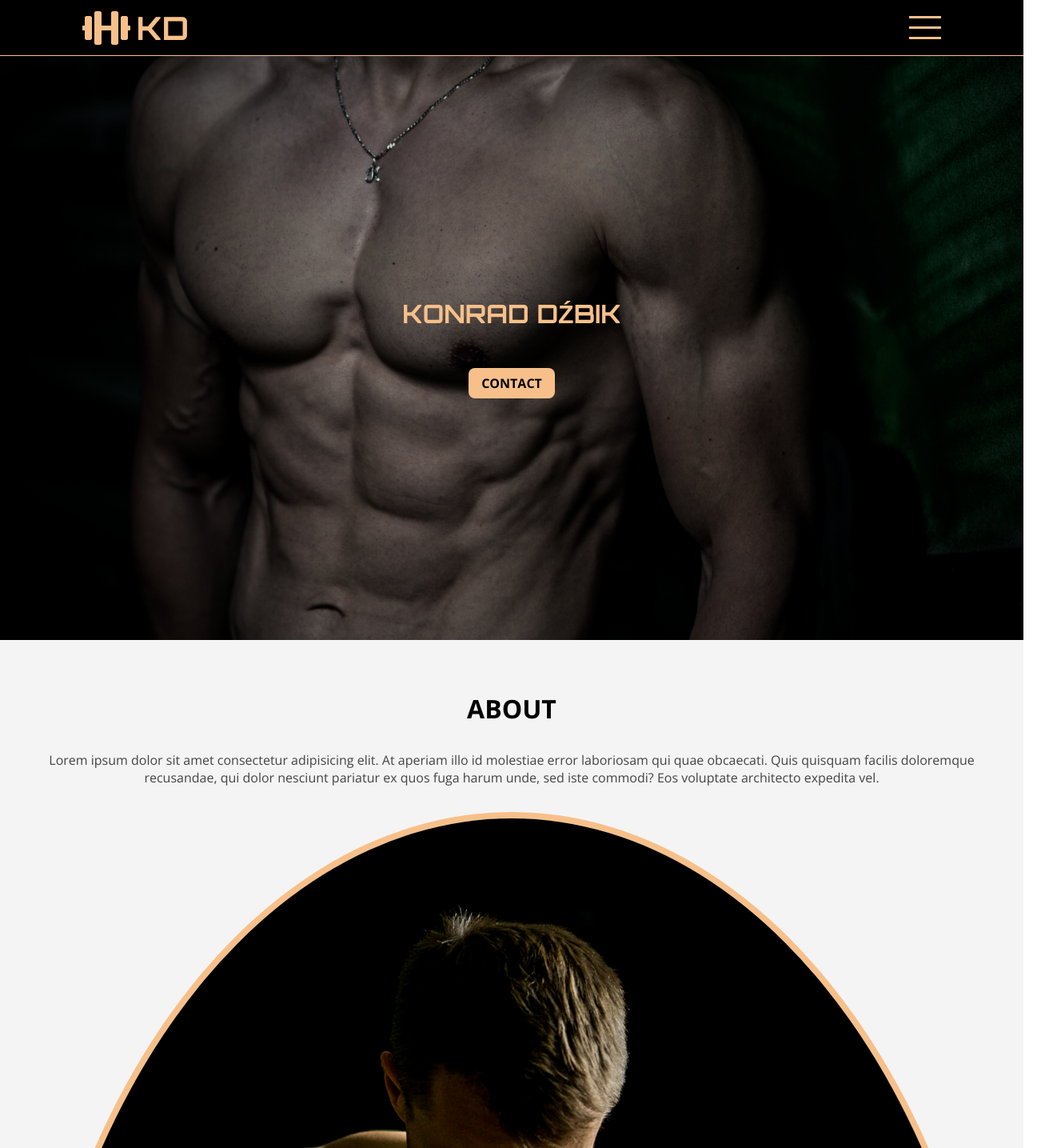
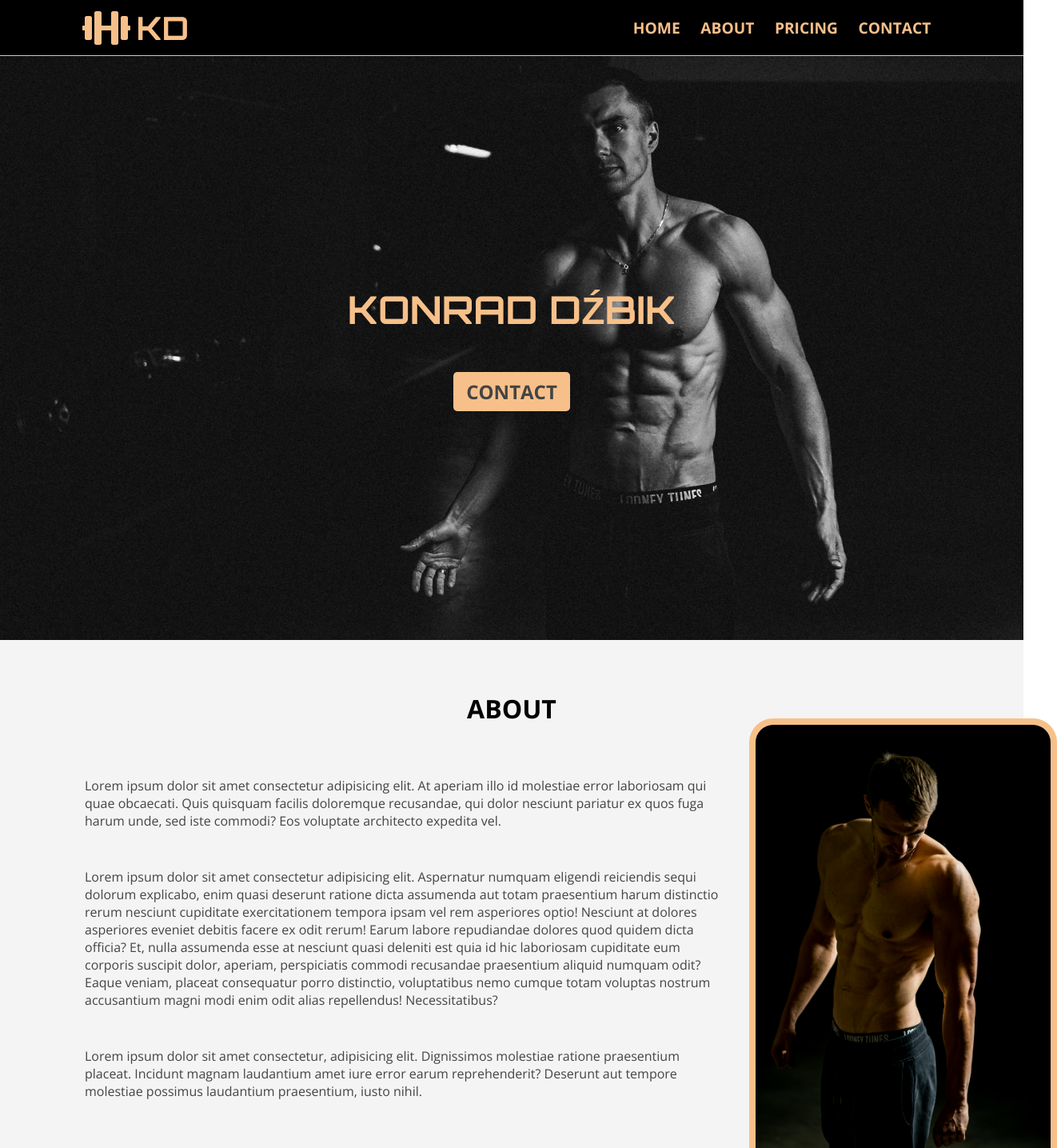
Before and after one commit to sub1ect/personal-brand-website, a React (Create React App) app: page / in a window 1280 px wide. Shown: the top 1435 px of the page at 80% size, 1322 px wide, since content can reach past the window. Built offline with nearby package versions, Linux system fonts and the light colour scheme.

Commit message:
add full desktop layout

```diff
--- a/src/components/about.js
+++ b/src/components/about.js
@@ -4,9 +4,11 @@ import image from "../images/5.jpg";
 
 const About = () => {
   return (
-    <section className="about">
+    <section className="about container">
       <h2 className="about__title">About</h2>
       <p className="about__text">Lorem ipsum dolor sit amet consectetur adipisicing elit. At aperiam illo id molestiae error laboriosam qui quae obcaecati. Quis quisquam facilis doloremque recusandae, qui dolor nesciunt pariatur ex quos fuga harum unde, sed iste commodi? Eos voluptate architecto expedita vel.</p>
+      <p className="about__text text--desktop">Lorem ipsum dolor sit amet consectetur adipisicing elit. Aspernatur numquam eligendi reiciendis sequi dolorum explicabo, enim quasi deserunt ratione dicta assumenda aut totam praesentium harum distinctio rerum nesciunt cupiditate exercitationem tempora ipsam vel rem asperiores optio! Nesciunt at dolores asperiores eveniet debitis facere ex odit rerum! Earum labore repudiandae dolores quod quidem dicta officia? Et, nulla assumenda esse at nesciunt quasi deleniti est quia id hic laboriosam cupiditate eum corporis suscipit dolor, aperiam, perspiciatis commodi recusandae praesentium aliquid numquam odit? Eaque veniam, placeat consequatur porro distinctio, voluptatibus nemo cumque totam voluptas nostrum accusantium magni modi enim odit alias repellendus! Necessitatibus?</p>
+      <p className="about__text text--desktop">Lorem ipsum dolor sit amet consectetur, adipisicing elit. Dignissimos molestiae ratione praesentium placeat. Incidunt magnam laudantium amet iure error earum reprehenderit? Deserunt aut tempore molestiae possimus laudantium praesentium, iusto nihil.</p>
       <img className="about__img" src={image} alt="image" />
     </section>
   )
--- a/src/components/contact.js
+++ b/src/components/contact.js
@@ -3,19 +3,19 @@ import React from 'react';
 
 const Contact = () => {
   return (
-    <section className="contact">
+    <section className="contact container">
       <h2 className="contact__title">Message me</h2>
       <form>
-        <label for="name">Name</label>
+        <label htmlFor="name">Name</label>
         <input name="name" type="text" />
 
-        <label for="phone">Phone</label>
+        <label htmlFor="phone">Phone</label>
         <input name="phone" type="number" />
 
-        <label for="email">Email</label>
+        <label htmlFor="email">Email</label>
         <input name="email" type="email" />
 
-        <label for="message">Message</label>
+        <label htmlFor="message">Message</label>
         <div>
           <textarea name="message" />
         </div>
--- a/src/components/header.js
+++ b/src/components/header.js
@@ -41,12 +41,12 @@ const Hamburger = ({hamburgerButton, hamburgerOpen}) => {
 
 const Navigation = ({hamburgerOpen}) => {
   return (
-    <nav className="header__nav" style={hamburgerOpen ? {display: "none"} : {display: "flex"}}>
+    <nav className={hamburgerOpen ? "header__nav closed" : "header__nav"}>
       <ul>
-        <li><a href="#">Home</a></li>
-        <li><a href="#">About</a></li>
-        <li><a href="#">Pricing</a></li>
-        <li><a href="#">Contact</a></li>
+        <li><a href="home">Home</a></li>
+        <li><a href="about">About</a></li>
+        <li><a href="pricing">Pricing</a></li>
+        <li><a href="contact">Contact</a></li>
       </ul>
     </nav>
   )
--- a/src/components/pricing.js
+++ b/src/components/pricing.js
@@ -6,7 +6,7 @@ import online from "../images/online.jpg";
 
 const Pricing = () => {
   return (
-    <section className="pricing">
+    <section className="pricing container">
       <h2 className="pricing__title">Pricing</h2>
       <Card
         background={training}
--- a/src/styles/base/_typography.scss
+++ b/src/styles/base/_typography.scss
@@ -36,4 +36,9 @@ img {
   width: 40%;
   background-color: $color-accent;
   margin: 0 auto;
+
+  @include desktop {
+    width: 20%;
+    margin: 3rem auto;
+  }
 }
--- a/src/styles/layout/_about.scss
+++ b/src/styles/layout/_about.scss
@@ -1,21 +1,54 @@
 .about {
   padding: 4rem 1rem;
+  position: relative;
 
   &__title {
     font-size: 2rem;
     text-transform: uppercase;
     text-align: center;
     margin: 0;
+
+    @include desktop {
+      padding-bottom: 2rem;
+    }
   }
 
   &__text {
     color: $color-accent;
     padding: 2rem 0;
     text-align: center;
+
+    @include desktop {
+      text-align: left;
+      max-width: 75%;
+      padding-bottom: 1rem;
+    }
+  }
+
+  &__text.text--desktop {
+    display: none;
+    color: $color-accent;
+    padding: 2rem 0;
+    text-align: center;
+
+    @include desktop {
+      display: block;
+      text-align: left;
+      max-width: 75%;
+      padding-bottom: 1rem;
+    }
   }
 
   &__img {
     border-radius: 50%;
     border: 0.5rem solid $color-primary;
+
+    @include desktop {
+      position: absolute;
+      width: 35%;
+      top: 15%;
+      right: -12%;
+      border-radius: 30px;
+    }
   }
 }
--- a/src/styles/layout/_contact.scss
+++ b/src/styles/layout/_contact.scss
@@ -13,6 +13,10 @@
     padding: 1rem;
     background-color: $color-primary;
     font-weight: bold;
+
+    @include desktop {
+      padding: 2rem 3rem;
+    }
 
     label {
       display: block;
--- a/src/styles/layout/_footer.scss
+++ b/src/styles/layout/_footer.scss
@@ -4,6 +4,15 @@
   color: $color-primary;
   display: flex;
   flex-direction: column-reverse;
+
+  &__container {
+    @include desktop {
+      width: 100%;
+      display: flex;
+      align-items: center;
+      justify-content: space-between;
+    }
+  }
 
   &__socials {
     display: flex;
@@ -13,6 +22,10 @@
     &__icon {
       color: $color-primary;
 
+      @include desktop {
+        margin-left: 2rem;
+      }
+
       &:hover, &:active {
         color: $color-hover;
       }
--- a/src/styles/layout/_header.scss
+++ b/src/styles/layout/_header.scss
@@ -31,6 +31,10 @@
     width: auto;
     display: flex;
     align-items: center;
+
+    @include desktop {
+      display: none;
+    }
 
     div {
       width: 2.5rem;
@@ -84,6 +88,33 @@
     }
   };
 
+  &__nav.closed {
+    display: none;
+
+    @include desktop {
+      display: block;
+      position: static;
+      background-color: transparent;
+      height: auto;
+
+      ul {
+        display: flex;
+        background-color: transparent;
+
+        li:first-child {
+          margin-left: auto;
+        }
+
+        a:hover {
+          color: $color-dark;
+          background-color: $color-primary;
+          transition: 0.5s;
+        }
+      }
+
+    }
+  }
+
   &__nav {
     position: absolute;
     top: 4.375rem;
@@ -101,7 +132,7 @@
 
       a {
         display: inline-block;
-        padding: 1rem 0.8rem;
+        padding: 1.35rem 0.8rem;
         text-transform: uppercase;
         color: $color-primary;
         font-size: 1.2rem;
--- a/src/styles/layout/_hero.scss
+++ b/src/styles/layout/_hero.scss
@@ -5,6 +5,10 @@
   flex-direction: column;
   align-items: center;
   justify-content: center;
+
+  @include desktop {
+    background: url("../../images/6.png") no-repeat center top/cover;
+  }
 
   &__title {
     font-family: $font-logo;
@@ -14,18 +18,31 @@
     text-align: center;
     color: $color-primary;
     padding-bottom: 3rem;
+
+    @include desktop {
+      font-size: 3rem;
+    }
   }
 
   &__cta {
     text-transform: uppercase;
     padding: 0.5rem 1rem;
     background-color: $color-primary;
-    border-radius: 0.5rem;
-    color: $color-dark;
+    border-radius: 5px;
+    color: $color-accent;
     font-weight: bold;
+
+    @include desktop {
+      font-size: 1.5rem;
+    }
 
     &:hover, &:active {
       background-color: $color-hover;
+      color: $color-dark;
+
+      @include desktop {
+        transition: 0.5s;
+      }
     }
   }
 }
--- a/src/styles/utilities/_mixins.scss
+++ b/src/styles/utilities/_mixins.scss
@@ -0,0 +1,5 @@
+@mixin desktop {
+  @media (min-width: 1024px) {
+    @content;
+  }
+}
```
Also changed, not shown: src/images/6.jpg (deleted), src/images/6.png (added).
